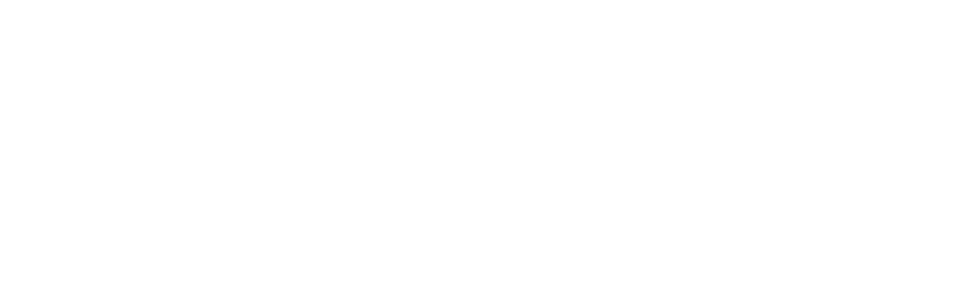
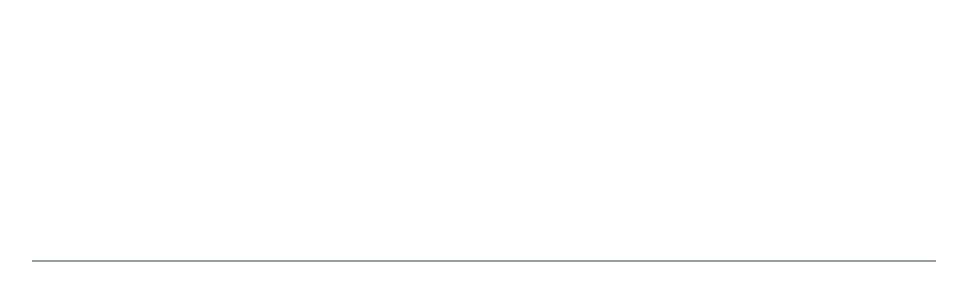
Before and after one commit to ajithrnayak/ajith_blog_v2, a Next.js app: page / in a window 1280 px wide. Shown: the part 340-640 px from the top of the page, without its empty margins (156-1123 px from the left). Built offline with nearby package versions, Linux system fonts and the light colour scheme.

Commit message:
Included initial components

```diff
--- /dev/null
+++ b/src/components/footer/footer.js
@@ -0,0 +1,20 @@
+import styles from "./footer.module.scss"
+
+const Footer = () => {
+
+  return (
+    <footer className={styles.footer}>
+      {/* <p className={styles.copyright}>{copyright}</p> */}
+      {/* <OutboundLink
+        href={sourceCode}
+        target="_blank"
+        rel="noopener noreferrer"
+        className={styles.sourcecode}
+      >
+        View Source Code
+      </OutboundLink> */}
+    </footer>
+  )
+}
+
+export default Footer
--- /dev/null
+++ b/src/components/footer/footer.module.scss
@@ -0,0 +1,34 @@
+@import "../../styles/theme";
+@import "../../styles/mixins/rhythm";
+@import "../../styles/mixins/breakpoints";
+
+.footer {
+  position: relative;
+  display: flex;
+  flex-direction: row;
+  justify-content: space-between;
+  align-items: top;
+  border-top: 2px solid $color-secondary;
+  bottom: 0;
+  width: inherit;
+  max-width: inherit;
+  @include margin-bottom(1);
+
+  @include breakpoint-sm {
+    display: block;
+  }
+}
+
+.copyright {
+  color: $color-secondary;
+  @include margin-top(0.5714);
+  margin-bottom: 0;
+}
+
+.sourcecode {
+  color: $color-secondary;
+  font-weight: $medium;
+  text-decoration: none;
+  @include margin-top(0.5714);
+  margin-bottom: 0;
+}
--- /dev/null
+++ b/src/components/header/header.js
@@ -0,0 +1,15 @@
+// import TitleAndCaption from "../title-and-caption/title-and-caption"
+// import ThemeSwitcher from "../theme-switcher/theme-switcher"
+import styles from "./header.module.scss"
+
+const Header = () => {
+
+  return (
+    <header className={styles.header}>
+      {/* <TitleAndCaption data={siteMetadata} />
+      <ThemeSwitcher /> */}
+    </header>
+  )
+}
+
+export default Header
--- /dev/null
+++ b/src/components/header/header.module.scss
@@ -0,0 +1,19 @@
+@import "../../styles/mixins/rhythm";
+@import "../../styles/mixins/breakpoints";
+
+.header {
+  display: flex;
+  flex-direction: row;
+  justify-content: space-between;
+  width: inherit;
+  @include margin-top(1.8);
+  @include margin-bottom(2.5);
+}
+
+
+@include breakpoint-sm {
+
+  .header {
+    @include margin-bottom(1.8);
+  }
+}
--- a/src/components/layout/layout.js
+++ b/src/components/layout/layout.js
@@ -1,9 +1,14 @@
-
+import React from "react"
+import Header from "../header/header"
+import Footer from "../footer/footer"
+import styles from './layout.module.scss'
 
 const Layout = ({ children }) => {
   return (
-      <div>
+    <div className={styles.layout}>
+      <Header />
       <main>{children}</main>
+      <Footer />
     </div>
   )
 }
--- /dev/null
+++ b/src/components/layout/layout.module.scss
@@ -0,0 +1,15 @@
+@import "../../styles/theme";
+@import "../../styles/mixins/rhythm";
+
+.layout {
+  display: flex;
+  flex-direction: column;
+  align-items: stretch;
+  justify-content: center;
+  text-align: left;
+  margin: auto;
+  max-width: $layout-width;
+  width: 100%;
+  @include padding-left(1);
+  @include padding-right(1);
+}
```
Also changed, not shown: src/components/feed/feed.js (added, +33 -0 lines), src/components/feed/feed.module.scss (added, +49 -0 lines). Lines whose indentation alone changed are shown as unchanged.
